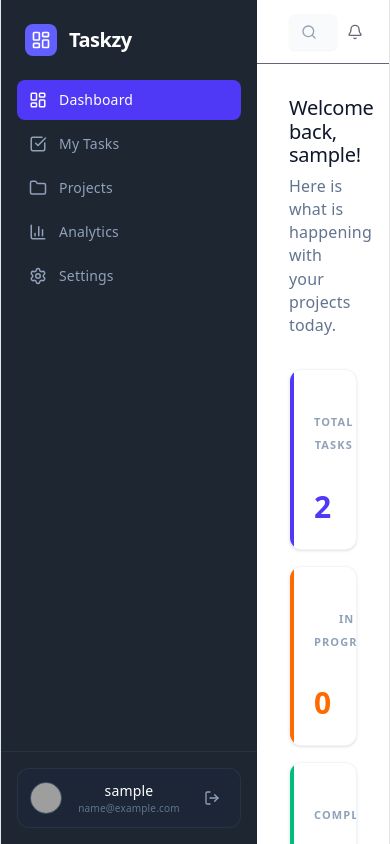
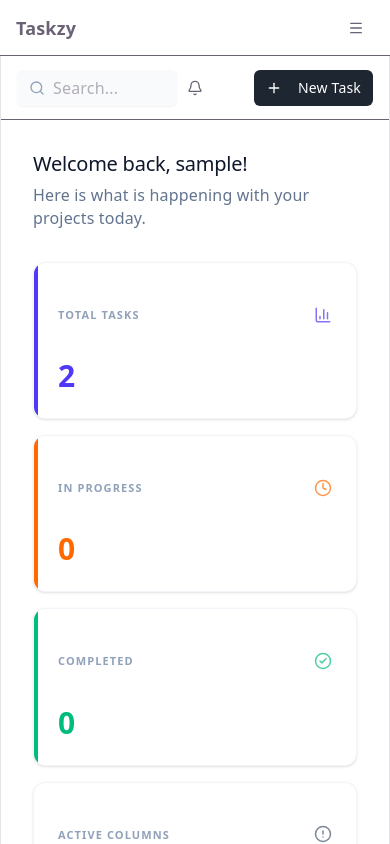
Before and after one commit to Maddy-Madhavan2006/Taskzy, a React (Vite) app: page / in a window 390 px wide. Built offline with nearby package versions, Linux system fonts and the light colour scheme; sample sign-in values are in the browser's storage; grey boxes are pictures that could not be loaded.

Commit message:
mobile responsive

```diff
--- a/src/pages/Layout.jsx
+++ b/src/pages/Layout.jsx
@@ -10,7 +10,9 @@ import {
   Search,
   Bell,
   Plus,
-  LogOut
+  LogOut,
+  Menu,
+  X
 } from "lucide-react";
 
 import { Button } from "@/components/ui/button";
@@ -28,15 +30,14 @@ import { Separator } from "@/components/ui/separator";
 const Layout = () => {
   const navigate = useNavigate();
 
-  // ✅ STATE instead of direct localStorage access
   const [user, setUser] = React.useState(null);
+  const [sidebarOpen, setSidebarOpen] = React.useState(false); // 📱 mobile sidebar
 
   React.useEffect(() => {
     const storedUser = JSON.parse(localStorage.getItem("user"));
     setUser(storedUser);
   }, []);
 
-  // USER INITIALS
   const initials = user?.username
     ? user.username
         .split(" ")
@@ -46,29 +47,40 @@ const Layout = () => {
         .slice(0, 2)
     : "GU";
 
-  // LOGOUT
   const handleLogout = () => {
     localStorage.removeItem("user");
-    localStorage.removeItem("token"); // 🔥 IMPORTANT FIX
+    localStorage.removeItem("token");
 
-    setUser(null); // update UI instantly
-
+    setUser(null);
     navigate("/login");
   };
 
   return (
     <div className="flex h-screen w-full bg-slate-50/50 overflow-hidden">
 
-      {/* Sidebar */}
-      <aside className="w-64 bg-[#1e2632] text-slate-300 flex flex-col shrink-0">
+      {/* ================= MOBILE TOP BAR ================= */}
+      <div className="md:hidden fixed top-0 left-0 right-0 h-14 bg-white border-b flex items-center justify-between px-4 z-50">
+
+        <div className="font-bold text-lg">Taskzy</div>
+
+        <Button
+          variant="ghost"
+          size="icon"
+          onClick={() => setSidebarOpen(true)}
+        >
+          <Menu />
+        </Button>
+
+      </div>
+
+      {/* ================= SIDEBAR (DESKTOP) ================= */}
+      <aside className="hidden md:flex w-64 bg-[#1e2632] text-slate-300 flex-col shrink-0">
 
         <div className="p-6 flex items-center gap-3 text-white">
           <div className="bg-indigo-500 p-1.5 rounded-lg">
             <LayoutDashboard size={20} />
           </div>
-          <span className="text-xl font-bold tracking-tight">
-            Taskzy
-          </span>
+          <span className="text-xl font-bold tracking-tight">Taskzy</span>
         </div>
 
         <ScrollArea className="flex-1 px-4">
@@ -82,9 +94,10 @@ const Layout = () => {
             <SidebarLink to="/settings" icon={<Settings size={18} />} label="Settings" />
 
           </div>
+
         </ScrollArea>
 
-        {/* User */}
+        {/* USER */}
         <div className="p-4 mt-auto border-t border-slate-700/50">
 
           <div className="bg-slate-800/40 rounded-xl p-3 flex items-center gap-3 border border-slate-700/50">
@@ -108,7 +121,6 @@ const Layout = () => {
               size="icon"
               onClick={handleLogout}
               className="h-8 w-8 text-slate-400 hover:text-red-400 hover:bg-red-400/10"
-              title="Logout"
             >
               <LogOut size={16} />
             </Button>
@@ -117,10 +129,48 @@ const Layout = () => {
         </div>
       </aside>
 
-      {/* Main */}
-      <div className="flex-1 flex flex-col min-w-0 bg-white">
+      {/* ================= MOBILE SIDEBAR OVERLAY ================= */}
+      {sidebarOpen && (
+        <div className="fixed inset-0 z-50 flex md:hidden">
 
-        <header className="h-16 border-b flex items-center justify-between px-8">
+          <div
+            className="absolute inset-0 bg-black/50"
+            onClick={() => setSidebarOpen(false)}
+          />
+
+          <aside className="w-64 bg-[#1e2632] text-slate-300 flex flex-col z-50">
+
+            <div className="p-4 flex justify-between items-center text-white">
+              <span className="font-bold text-lg">Taskzy</span>
+
+              <Button
+                variant="ghost"
+                size="icon"
+                onClick={() => setSidebarOpen(false)}
+              >
+                <X />
+              </Button>
+            </div>
+
+            <div className="px-4 space-y-1">
+
+              <SidebarLink to="/" icon={<LayoutDashboard size={18} />} label="Dashboard" />
+              <SidebarLink to="/tasks" icon={<CheckSquare size={18} />} label="My Tasks" />
+              <SidebarLink to="/projects" icon={<Folder size={18} />} label="Projects" />
+              <SidebarLink to="/analytics" icon={<BarChart3 size={18} />} label="Analytics" />
+              <SidebarLink to="/settings" icon={<Settings size={18} />} label="Settings" />
+
+            </div>
+
+          </aside>
+
+        </div>
+      )}
+
+      {/* ================= MAIN ================= */}
+      <div className="flex-1 flex flex-col min-w-0 bg-white md:ml-0 pt-14 md:pt-0">
+
+        <header className="h-16 border-b flex items-center justify-between px-4 md:px-8">
 
           <div className="relative w-full max-w-sm">
             <Search className="absolute left-3 top-1/2 -translate-y-1/2 text-slate-400" size={16} />
@@ -141,6 +191,7 @@ const Layout = () => {
             </Button>
 
           </div>
+
         </header>
 
         <main className="flex-1 overflow-y-auto">
@@ -155,6 +206,7 @@ const Layout = () => {
 const SidebarLink = ({ to, icon, label }) => (
   <NavLink
     to={to}
+    onClick={() => {}}
     className={({ isActive }) =>
       `flex items-center gap-3 h-10 px-3 rounded-lg ${
         isActive
```
